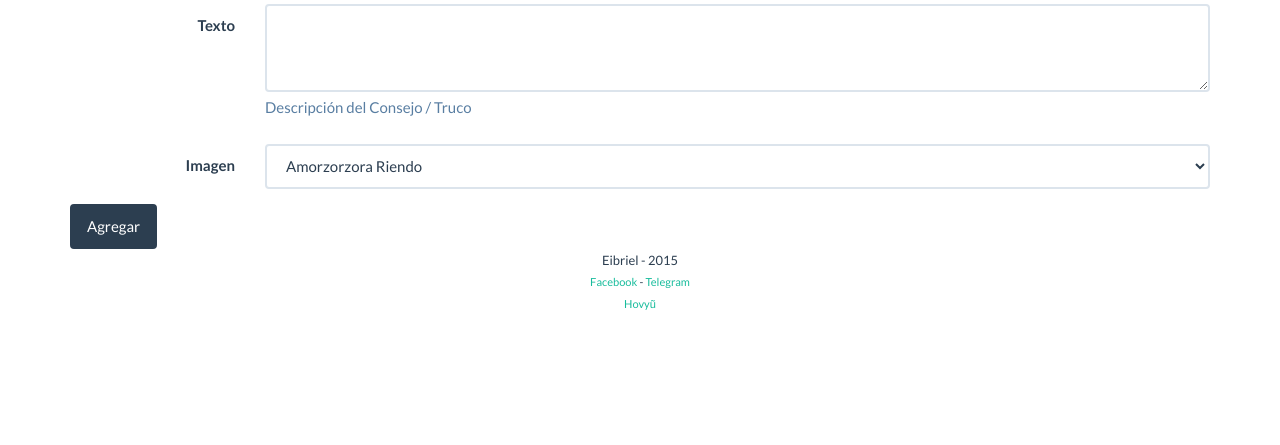
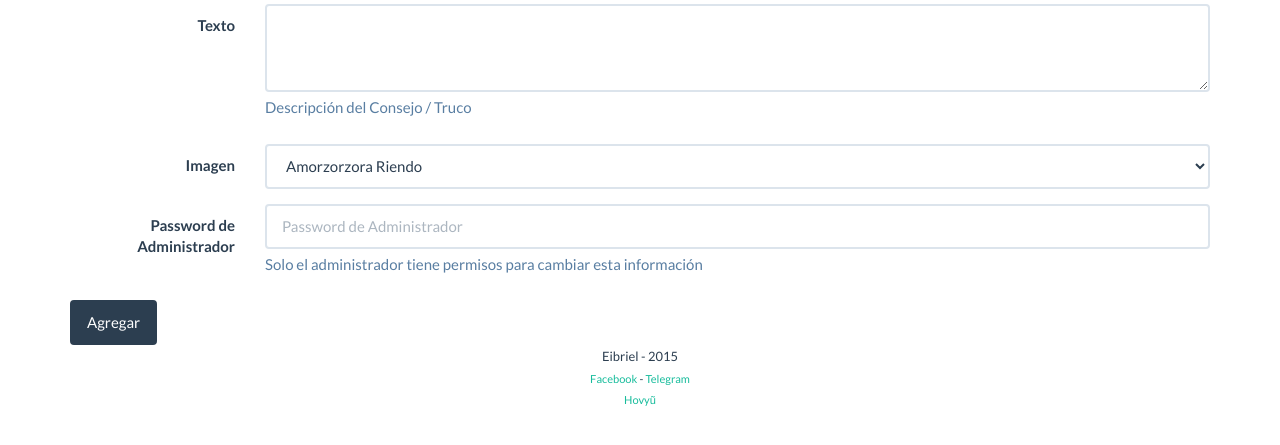
Before and after one commit to Eibriel/hovyu-community-web, a Flask app: page /tiptrick_add_edit in a window 1280 px wide. Shown: the part 217-662 px from the top of the page. Run offline with Flask 2, Linux system fonts and the light colour scheme; parts of the project's set-up code (start-up, migrations or seed data) failed here and were passed over; some libraries are stand-ins or nearby versions.

Commit message:
Admin Auth

```diff
--- a/web_server/web_server/modules/products.py
+++ b/web_server/web_server/modules/products.py
@@ -1,4 +1,5 @@
 import json
+import logging
 #import random
 
 from web_server import app
@@ -24,6 +25,7 @@ def get_product_form():
 @app.route('/products')
 def products():
     items = get('products')
+    #logging.error(items)
     return render_template('products.html', items=items, noindex = True)
 
 
@@ -43,7 +45,7 @@ def product_add_edit():
 @app.route('/new_product', methods=['POST'])
 def add_product():
     product = get_product_form()
-    passwoord = reques.form['adimin_password']
+    password = request.form['admin_password']
     r = post('products', product, password)
     #print (r.text)
     return redirect('/products')
@@ -52,7 +54,7 @@ def add_product():
 @app.route('/edit_product', methods=['POST'])
 def edit_product():
     product = get_product_form()
-    passwoord = reques.form['adimin_password']
+    password = request.form['admin_password']
     _etag = request.form['_etag']
     _id = request.form['_id']
     r = patch('products/{0}'.format(_id), product, _etag, password)
--- a/web_server/web_server/templates/add_edit_tipstricks.html
+++ b/web_server/web_server/templates/add_edit_tipstricks.html
@@ -35,6 +35,13 @@
                     </select>
             </div>
         </div>
+        <div class="form-group">
+            <label for="admin_password" class="col-sm-2 control-label">Password de Administrador</label>
+            <div class="col-sm-10">
+                <input type="password" class="form-control" name="admin_password" id="admin_password" placeholder="Password de Administrador">
+                <span id="password_help" class="help-block">Solo el administrador tiene permisos para cambiar esta información</span>
+            </div>
+        </div>
         {% if editing %}
         <input type="hidden" name="_id" value="{{ edit_item._id }}">
         <input type="hidden" name="_etag" value="{{ edit_item._etag }}">
```
Also changed, not shown: web_server/web_server/modules/server_requests.py (+6 -2 lines), web_server/web_server/templates/add_edit_activities.html (+7 -0 lines), web_server/web_server/templates/add_edit_product.html (+5 -2 lines), web_server/web_server/templates/add_edit_product_property.html (+7 -0 lines).
